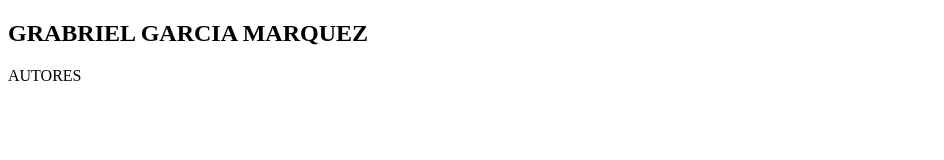
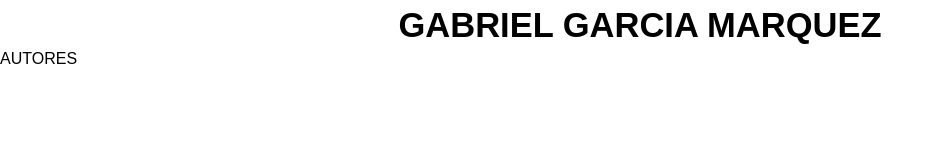
Before and after one commit to JotaKs/Taller3, a plain HTML site: page index.html in a window 1280 px wide. Shown: the whole page, without its empty margins (0-944 px from the left). Drawn offline with Linux system fonts and the light colour scheme.

Commit message:
Creacion de nabvar

```diff
--- a/css/css.css
+++ b/css/css.css
@@ -1 +1,19 @@
+*{
+    box-sizing: border-box;
+    margin: 0px;
+}
+
+body{
+    font-family: arial;
+    margin: 0;
+}
+
 /*CABECERA*/
+
+header {
+    display: flex;
+    justify-content: space-around;
+    align-items: center;
+    height: 50px;
+    font-size: 23px;
+}
--- a/index.html
+++ b/index.html
@@ -14,7 +14,7 @@
     <header>
         <nav>
             <div>
-                <h1>GRABRIEL GARCIA MARQUEZ</h1>
+                <h1>GABRIEL GARCIA MARQUEZ</h1>
             </div>
         </nav>
     </header>
```
